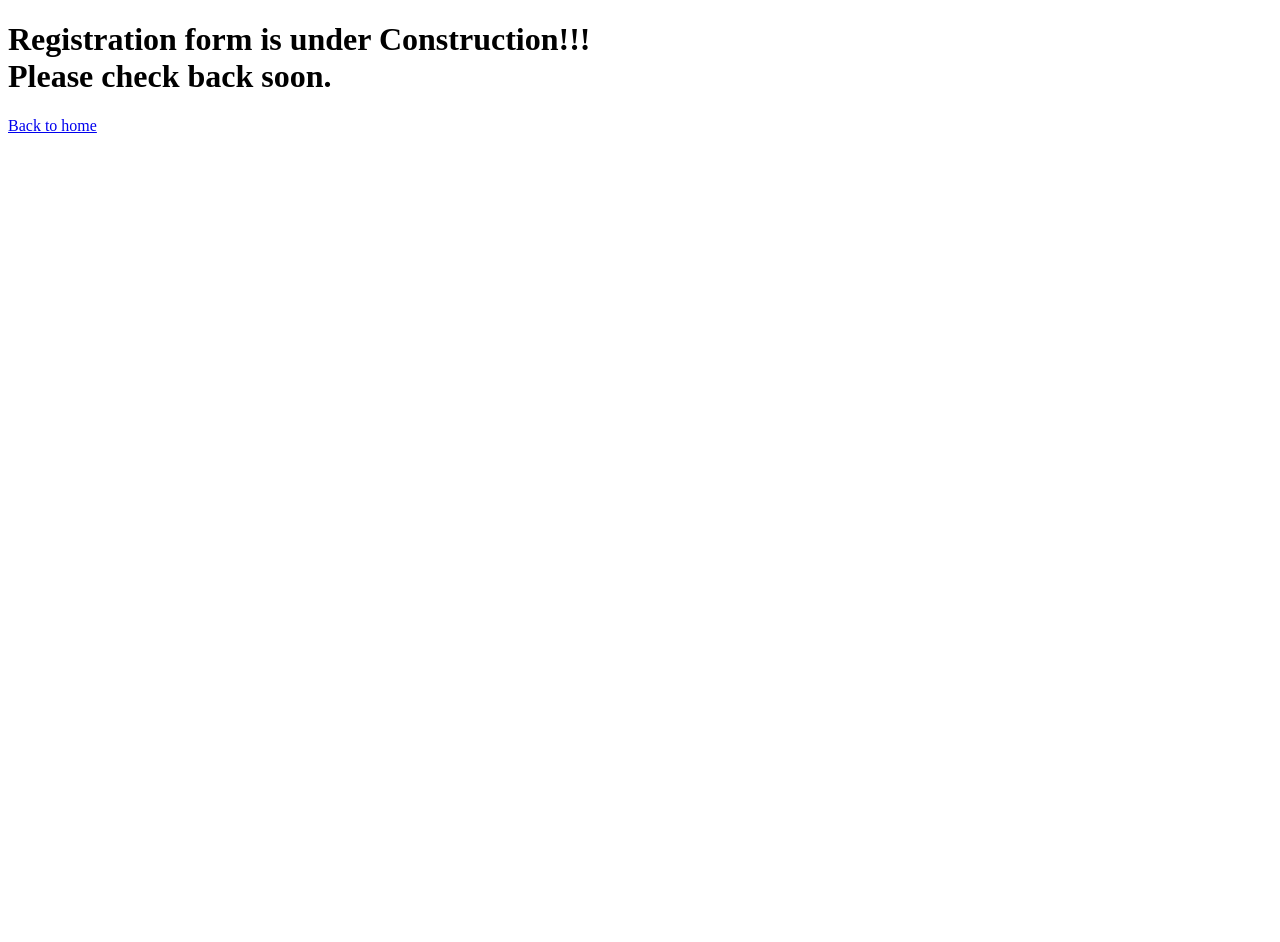
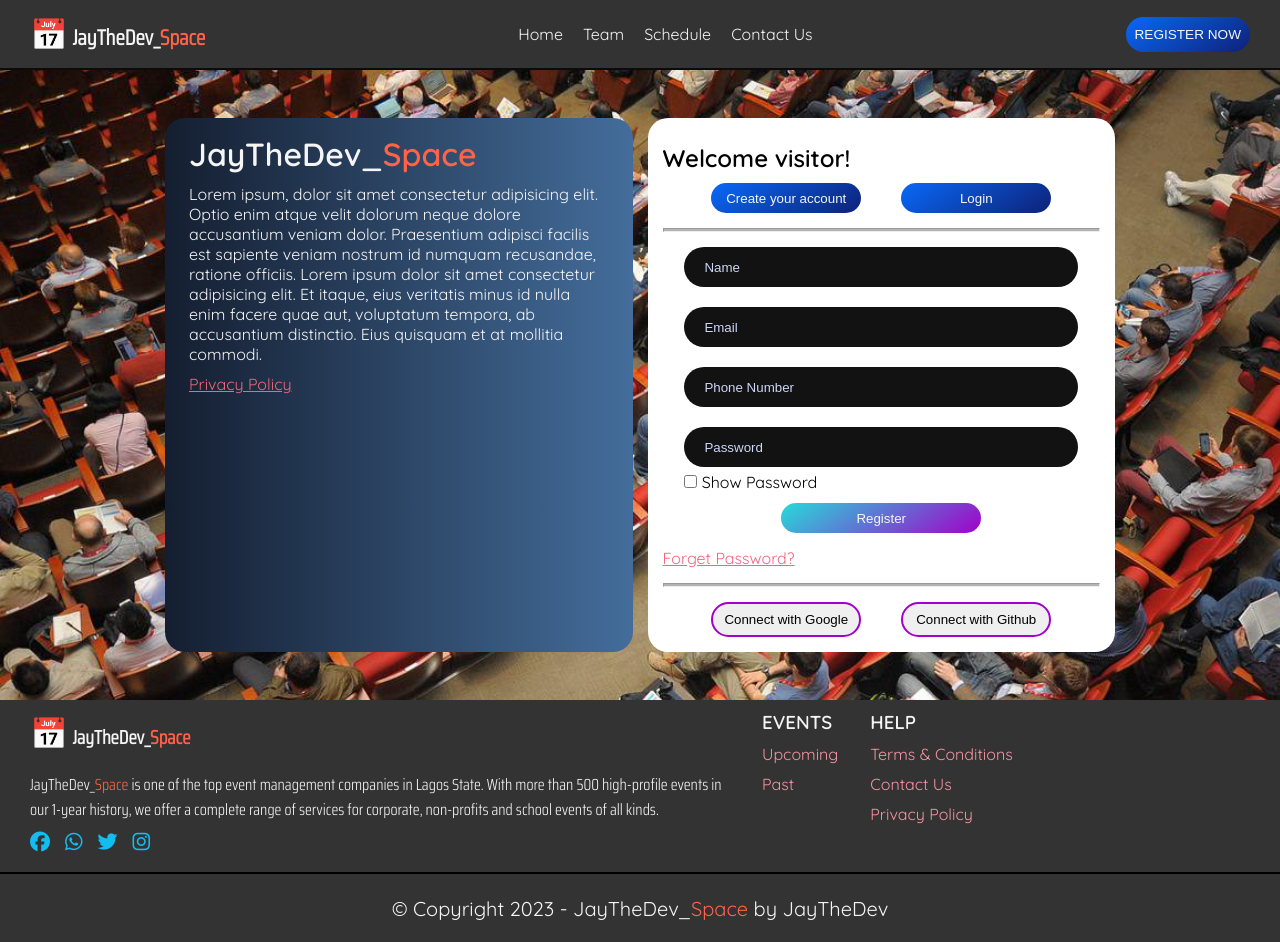
Before and after one commit to Beecodedhub/Jaythedev-EventSpace, a plain HTML site: page registration.html in a window 1280 px wide. Before the commit the page ends 800 px from the top, so only its background shows below. Drawn offline with Linux system fonts and the light colour scheme.

Commit message:
newest commit

```diff
--- a/main.js
+++ b/main.js
@@ -8,7 +8,7 @@ menuCont.addEventListener("click", () => {
 });
 
 // Set the date we're counting down to
-let countDownDate = new Date("Dec 2, 2023 15:37:25").getTime();
+let countDownDate = new Date("Mar 2, 2024 15:37:25").getTime();
 
 // Update the count down every 1 second
 let countDown = setInterval(() => {
--- /dev/null
+++ b/registration.css
@@ -0,0 +1,374 @@
+@import url('https://fonts.googleapis.com/css2?family=Orbitron:wght@500&family=Quicksand:wght@400;500;600&family=Saira+Condensed:wght@300&display=swap');
+:root {
+    --HF-COLOR: #333;
+    --HF-BORDERCOLOR: #0c0b0b;
+}
+* {
+    margin: 0;
+    padding: 0;
+    box-sizing: border-box;
+}
+body {
+    min-height: 100vh;
+    font-family: 'Quicksand', sans-serif;
+    background-image: url(/Images/event-background-image.jpg);
+    background-repeat: repeat;
+    background-size: cover;
+    overflow-x: hidden;
+}
+header {
+    display: flex;
+    justify-content: space-between;
+    align-items: center;
+    border-bottom: 2px solid var(--HF-BORDERCOLOR);
+    width: 100%;
+    height: 70px;
+    padding-left: 30px;
+    padding-right: 30px;
+    position: sticky;
+    top: 0px;
+    background-color: var(--HF-COLOR);
+    z-index: 20;
+}
+header h1 {
+    font-size: 1.35rem;
+    font-family: 'Saira Condensed', sans-serif;
+    white-space: nowrap;
+    color: whitesmoke;
+}
+header h1::before {
+    content: "📅";
+    padding-right: 5px;
+    font-size: 30px;
+}
+.header-span {
+    color: tomato;
+}
+.navbar {
+    display: flex;
+    font-weight: 400;
+    justify-content: space-between;
+    gap: 1.25rem;
+    list-style-type: none;
+}
+.navbar li a:link {
+    color: whitesmoke;
+    text-decoration: none;
+    padding-bottom: 5px;
+}
+.navbar li a:visited {
+    color: #99e1db;
+}
+.navbar li a:hover,
+.navbar li a:focus {
+    color: #f8f6f6c2;
+    border-bottom: 2px solid #f8f6f6c2;
+}
+.reg-btn {
+    font-size: max(0.85rem);
+    max-width: 8.5rem;
+    height: 35px;
+    padding: 7px 9px;
+    background: linear-gradient(145deg, #0969f8, #0e2177);
+    border: none;
+    outline: none;
+    cursor: pointer;
+    border-radius: 20px;
+}
+.reg-btn a {
+    color: whitesmoke;
+    text-decoration: none;
+}
+.reg-btn a:hover {
+    color: #e5bcbc;
+}
+.menu-cont {
+    display: none;
+    font-size: 2rem;
+    cursor: pointer;
+    z-index: 3;
+}
+@media only screen and (max-width: 770px) {
+    header {
+        padding-left: 10px;
+        padding-right: 10px;
+    }
+    header h1 {
+        font-size: 1.1rem;
+    }
+    nav {
+        position: absolute;
+        top: 100%;
+        right: 0px;
+        width: 1px;
+        height: 80vh;
+        transition: all .50s ease-in-out;
+        background-color: #333333bb;
+        overflow: hidden;
+    }
+
+    .navbar {
+        height: 220px;
+        display: flex;
+        flex-direction: column;
+        gap: 5px;
+    }
+    .navbar li {
+        height: 44px;
+    }
+    .navbar li:first-of-type {
+        border-top: 2px solid #b4b4b4;
+    }
+    .navbar li a {
+        display: block;
+        width: 100%;
+        height: 100%;
+        padding-top: 10px;
+        padding-left: 20px;
+    }
+    .navbar li a:hover,
+    .navbar li a:active {
+        background-color: #808080;
+        border-bottom: none;
+    }
+    .menu-cont {
+        display: block;
+    }
+    .reg-text h1 {
+        font-size: 1.1rem;
+    }
+}
+.open {
+    width: 50%;
+}
+main {
+    margin-top: 3rem;
+    color: whitesmoke;
+    padding: 0 20px 0;
+    height: auto;
+    /* background-color: #0969f8; */
+}
+hr {
+    background-color: #80808098;
+    height: 4px;
+}
+.top-rule {
+    margin-bottom: 15px;
+    margin-top: 15px;
+}
+.reg-container {
+    /* background-color: green; */
+    max-width: 950px;
+    min-height: 500px;
+    margin-inline: auto;
+    display: grid;
+    grid-template-columns: repeat(auto-fit, minmax(300px, 1fr));
+    gap: 15px;
+
+}
+.reg-text {
+    width: 100%;
+    height: auto;
+    background-image: linear-gradient(to right, #141e30, #446d9b);
+    padding: 1rem 1.5rem;
+    border-radius: 20px;
+}
+.reg-text a:link,
+.form-container a:link {
+    color: #f3657d;
+}
+.reg-text a:visited,
+.form-container a:visited {
+    color: #f3657d;
+}
+.reg-text a:hover,
+.form-container a:hover,
+.reg-text a:active,
+.form-container a:active {
+    color: #f58da0;
+    text-decoration: underline;
+}
+.reg-text .intro {
+    margin-top: 10px;
+    margin-bottom: 10px;
+    line-height: 20px;
+}
+.reg-text a p {
+    width: 30%;
+}
+.form-container {
+    background-color: #ffffff;
+    color: #000;
+    width: 100%;
+    padding: 15px;
+    border-radius: 20px;
+}
+.form-container .form-header {
+    margin-top: 10px;
+    margin-bottom: 10px;
+}
+.form-container .reg-login-btn {
+    width: 80%;
+    height: 30px;
+    margin-inline: auto;
+    display: flex;
+    justify-content: center;
+    gap: 40px;
+}
+.form-container .reg-login-btn button {
+    width: 150px;
+    height: 30px;
+    border-radius: 30px;
+    outline: none;
+    border: none;
+    background: linear-gradient(145deg, #0969f8, #0e2177);
+    color: whitesmoke;
+    cursor: pointer;
+}
+.form-container .reg-login-btn button:hover {
+    color: #CCD6F6;
+}
+.form-container .form-wrapper {
+    width: 90%;
+    margin-inline: auto;
+    margin-bottom: 15px;
+    /* background-color: green; */
+}
+.form-wrapper input {
+    width: 100%;
+    height: 40px;
+    background-color: #121212;
+    color: #fff;
+    padding-left: 20px;
+    display: block;
+    border: none;
+    border-radius: 20px;
+    margin-bottom: 20px;
+}
+::placeholder {
+    color: #CCD6F6;
+}
+.form-wrapper .last-input {
+    margin-bottom: 5px;
+}
+input[type = "checkbox"] {
+    height: unset;
+    width: unset;
+    display: inline;
+}
+.form-wrapper button {
+    display: block;
+    margin-top: -5px;
+    margin-inline: auto;
+    width: 200px;
+    height: 30px;
+    border-radius: 30px;
+    outline: none;
+    border: none;
+    background: linear-gradient(145deg, #26dbdb, #a101c9);
+    color: whitesmoke;
+    cursor: pointer;
+}
+.bottom-rule {
+    margin-top: 15px;
+    margin-bottom: 15px;
+}
+.form-container .google-github {
+    display: flex;
+    gap: 40px;
+    justify-content: center;
+}
+.form-container .google-github button {
+    width: 150px;
+    height: 35px;
+    border-radius: 30px;
+    outline: none;
+    border: 2px solid #a101c9;
+    color: #000;
+    cursor: pointer;
+}
+footer {
+    background-color: var(--HF-COLOR);
+    color: whitesmoke;
+    margin-top: 3rem;
+}
+.footer-main,
+.footer-end {
+    padding-left: 30px;
+    padding-right: 30px;
+}
+footer .footer-main {
+    display: flex;
+    justify-content: flex-start;
+    align-items: flex-start;
+    gap: 2rem;
+    flex-wrap: wrap;
+    padding-top: 10px;
+    padding-bottom: 10px;
+}
+.footer-main .about{
+    font-family: 'Saira Condensed', sans-serif;
+    width: 700px;
+}
+.wrapper h1 {
+    margin-bottom: 15px;
+    font-size: 1.2rem;
+}
+.footer-main .about h1::before {
+    content: "📅";
+    padding-right: 5px;
+    font-size: 30px;
+}
+.footer-span {
+    color: tomato;
+}
+.social-icon-container {
+    width: 100%;
+    height: 40px;
+    max-width: 400px;
+    display: flex;
+    justify-content: flex-start;
+    align-items: center;
+    gap: 15px;
+}
+.social-icon-container a {
+    cursor: pointer;
+    color: #11bdf1;
+    background-size: contain;
+}
+.social-icon-container a:hover,
+.social-icon-container a:focus {
+    color: #b8e9f8;
+}
+.footer-main div a p{
+    padding-top: 10px;
+}
+.footer-main .footer-links a:link {
+    color: #f595a5;
+    text-decoration: none;
+}
+.footer-main .footer-links a:visited {
+    color: #f595a5;
+}
+.footer-main .footer-links a:hover,
+.footer-main .footer-links a:active {
+    color: #f5c8d0;
+    text-decoration: underline;
+}
+.footer-end{
+    height: 70px;
+    border-top: 2px solid #000;
+    display: flex;
+    justify-content: center;
+    align-items: center;
+}
+.footer-end p {
+    font-size: calc(0.5em + 1.5vmin);
+}
+@media only screen and (min-height: 1050px){
+    footer {
+        position: fixed;
+        bottom: 0px;
+    }
+
+}
--- a/registration.html
+++ b/registration.html
@@ -3,10 +3,97 @@
 <head>
     <meta charset="UTF-8">
     <meta name="viewport" content="width=device-width, initial-scale=1.0">
-    <title>New User Form</title>
+    <link rel="stylesheet" href="registration.css">
+    <title>Registration Form</title>
 </head>
 <body>
-    <h1>Registration form is under Construction!!!<br>Please check back soon.</h1>
-    <a href="index.html">Back to home</a>
+    <header>
+        <h1>JayTheDev_<span class="header-span">Space</span></h1>
+        <nav>
+            <ul class="navbar">
+                <li><a href="index.html">Home</a></li>
+                <li><a href="#team">Team</a></li>
+                <li><a href="#schedule">Schedule</a></li>
+                <li><a href="#">Contact Us</a></li>
+            </ul>
+        </nav>
+        <button title="Register now" class="reg-btn"><a href="registration.html">REGISTER NOW</a></button>
+        <div class="menu-cont">
+            <i class="fa-solid fa-bars" style="color: #cbd0d7;"></i>
+        </div>
+    </header>
+    <main>
+        <div class="reg-container">
+            <div class="reg-text">
+                <h1>JayTheDev_<span class="header-span">Space</span></h1>
+                <p class="intro">Lorem ipsum, dolor sit amet consectetur adipisicing elit. Optio enim atque velit dolorum neque dolore accusantium veniam dolor. Praesentium adipisci facilis est sapiente veniam nostrum id numquam recusandae, ratione officiis. Lorem ipsum dolor sit amet consectetur adipisicing elit. Et itaque, eius veritatis minus id nulla enim facere quae aut, voluptatum tempora, ab accusantium distinctio. Eius quisquam et at mollitia commodi.</p>
+
+                <a href="#"><p>Privacy Policy</p></a>
+            </div>
+
+            <div class="form-container">
+
+                <div class="form-header">
+                    <h2>Welcome visitor!<h2>
+                </div>
+
+                <div class="reg-login-btn">
+                    <button title="Create your account">Create your account</button>
+                    <button title="Login">Login</button>
+                </div>
+                <hr class="top-rule">
+                <div class="form-wrapper">
+                    <form action="">
+                        <input id="name" type="text" placeholder="Name" required>
+                        <input id="email" type="email" placeholder="Email" required>
+                        <input id="phone" type="tel" placeholder="Phone Number" pattern="[0-9]{11}">
+                        <input class="last-input" id="password" type="password" placeholder="Password" required>
+                        <input id="toggle-password" type="checkbox">
+                        <label for="toggle-password">Show Password</label>
+
+                        <button title="Register" type="submit">Register</button>
+                    </form>
+                </div>
+                <a href="#"><p>Forget Password?</p></a>
+                <hr class="bottom-rule">
+                <div class="google-github">
+                    <button>Connect with Google</button>
+                    <button>Connect with Github</button>
+                </div>
+            </div>
+        </div>
+    </main>
+    <footer>
+        <div class="footer-main">
+            <div class="about">
+                <div class="wrapper">
+                    <h1>JayTheDev_<span class="footer-span">Space</span></h1>
+                    <p>JayTheDev_<span class="footer-span">Space</span> is one of the top event management companies in Lagos State. With more than 500 high-profile events in our 1-year history, we offer a complete range of services for corporate, non-profits and school events of all kinds.</p>
+                </div>
+                <div class="social-icon-container">
+                    <a href="https://www.facebook.com/profile.php?id=100092444084021&mibextid=LQQJ4d"><i class="fa-brands fa-facebook fa-lg"></i></a>
+                    <a href="https://wa.me/2347039136121"><i class="fa-brands fa-whatsapp fa-lg"></i></a>
+                    <a href="https://x.com/drizzymane07"><i class="fa-brands fa-twitter fa-lg"></i></a>
+                    <a href="#"><i class="fa-brands fa-instagram fa-lg"></i></a>
+                </div>
+            </div>
+            <div class="footer-links">
+                <h3>EVENTS</h3>
+                <a href=""><p>Upcoming</p></a>
+                <a href=""><p>Past</p></a>
+            </div>
+            <div class="footer-links">
+                <h3>HELP</h3>
+                <a href=""><p>Terms & Conditions</p></a>
+                <a href=""><p>Contact Us</p></a>
+                <a href=""><p>Privacy Policy</p></a>
+            </div>
+        </div>
+        <div class="footer-end">
+            <p>© Copyright 2023 - JayTheDev_<span class="footer-span">Space</span> by JayTheDev</p>
+        </div>
+    </footer>
+    <script src="main.js"></script>
+    <script src="https://kit.fontawesome.com/285d3d18ac.js" crossorigin="anonymous"></script>
 </body>
 </html>
--- a/style.css
+++ b/style.css
@@ -18,7 +18,6 @@ body {
     background-color: var(--BGCOLOR);
     color: whitesmoke;
     font-family: 'Quicksand', sans-serif;
-    width: 100%;
     min-height: 100vh;
     overflow-x: hidden;
 }
@@ -37,13 +36,14 @@ header {
     z-index: 20;
 }
 header h1 {
-    font-size: 1.35rem;
+    font-size: 1.2rem;
     font-family: 'Saira Condensed', sans-serif;
     white-space: nowrap;
 }
 header h1::before {
     content: "📅";
     padding-right: 5px;
+    font-size: 30px;
 }
 .header-span {
     color: tomato;
@@ -92,10 +92,13 @@ header h1::before {
     cursor: pointer;
     z-index: 3;
 }
-@media only screen and (max-width: 740px) {
+@media only screen and (max-width: 770px) {
     header {
         padding-left: 10px;
         padding-right: 10px;
+    }
+    header h1 {
+        font-size: 1.1rem;
     }
     nav {
         position: absolute;
@@ -186,7 +189,6 @@ section {
 .btn {
     font-size: 0.65rem;
     width: 6.5rem;
-    /* height: 2.2rem; */
     padding-top: 10px;
     padding-bottom: 10px;
     border-radius: 20px;
@@ -809,10 +811,12 @@ footer .footer-main {
 }
 .wrapper h1 {
     margin-bottom: 15px;
+    font-size: 1.2rem;
 }
 .footer-main .about h1::before {
     content: "📅";
     padding-right: 5px;
+    font-size: 30px;
 }
 .footer-span {
     color: tomato;
```
Also changed, not shown: index.html (+0 -1 lines), Images/event-background-image.jpg (added).
